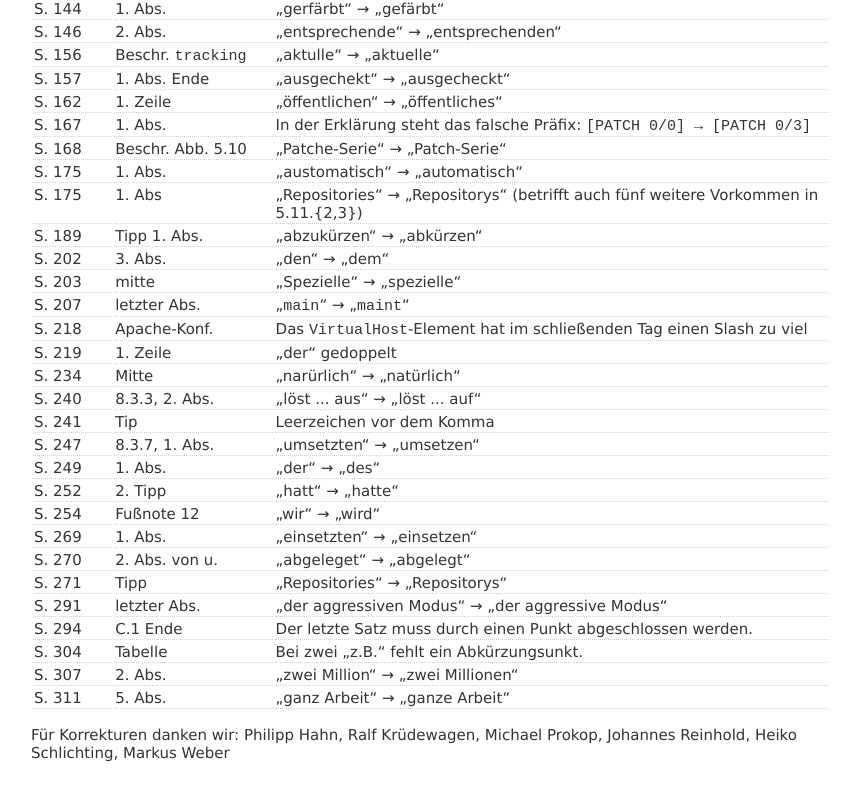
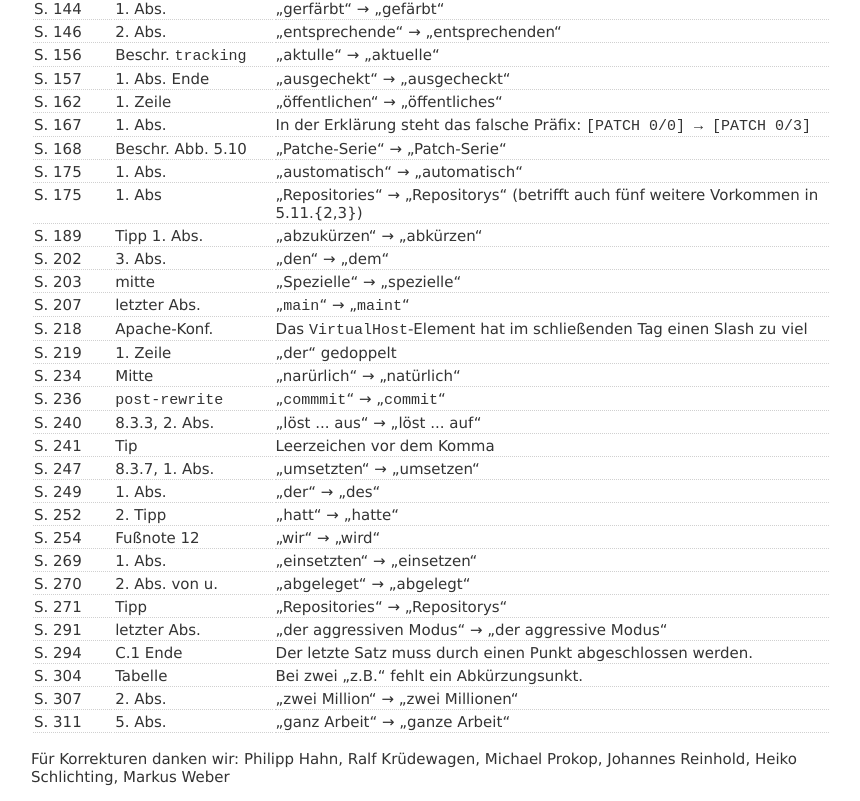
Before and after one commit to gitbuch/gitbuch.github.com, a plain HTML site: page errata.html in a window 1280 px wide. Shown: the part 747-1548 px from the top of the page, without its empty margins (209-1069 px from the left). Before the commit the page ends 1524 px from the top, so only its background shows below. Drawn offline with Linux system fonts and the light colour scheme.

Commit message:
Beim Korrigieren der Fehler einen bisher unbemerkten gefunden

```diff
--- a/errata.html
+++ b/errata.html
@@ -440,6 +440,17 @@ Haben Sie auch einen Fehler gefunden? Dann schreiben Sie uns unter
 </tr>
 <tr>
     <td class="page">
+        S. 236
+    </td>
+    <td class="location">
+        <code>post-rewrite</code>
+    </td>
+    <td class="what">
+        „<code>commmit</code>“ &rarr; „<code>commit</code>“
+    </td>
+</tr>
+<tr>
+    <td class="page">
         S. 240
     </td>
     <td class="location">
```
